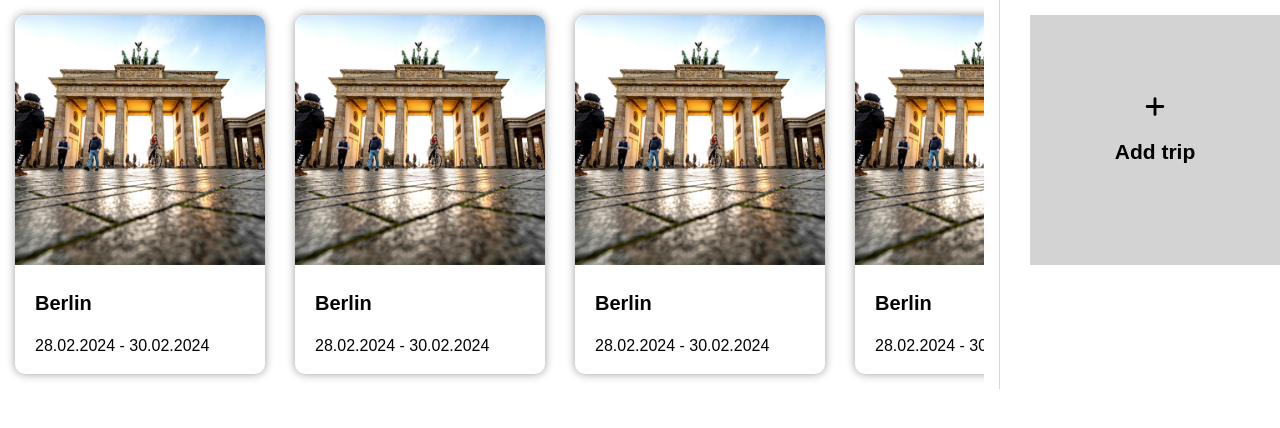
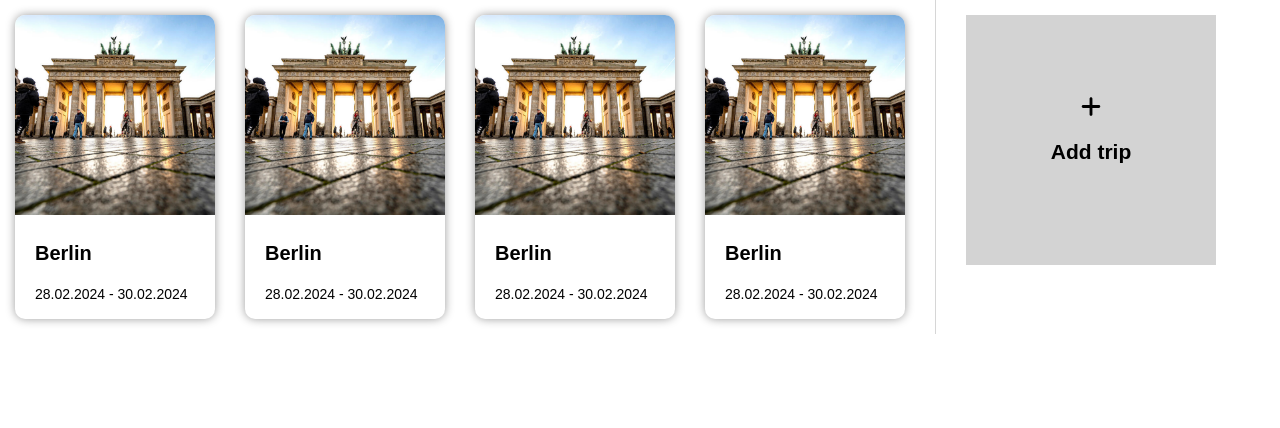
Before and after one commit to Xxandder/weather-app, a React (Vite) app in the folder weather-app/: page / in a window 1280 px wide. Shown: the top 428 px of the page. Built offline with nearby package versions, Linux system fonts and the light colour scheme.

Commit message:
* set common font-family

```diff
--- a/weather-app/src/components/trips/trip/styles.module.scss
+++ b/weather-app/src/components/trips/trip/styles.module.scss
@@ -4,7 +4,7 @@
     border-radius: 10px;
     display: inline-block;
     overflow: hidden;
-    min-width: 250px;
+    min-width: 200px;
 }
 
 .trip:hover{
@@ -18,8 +18,8 @@
 }
 
 .trip__image-container img{
-    width: 250px;
-    height: 250px;
+    width: 200px;
+    height: 200px;
     object-fit: cover;
 }
 
@@ -32,5 +32,5 @@
 }
 
 .trip__dates{
-    font-size: 16px;
+    font-size: 14px;
 }
```
